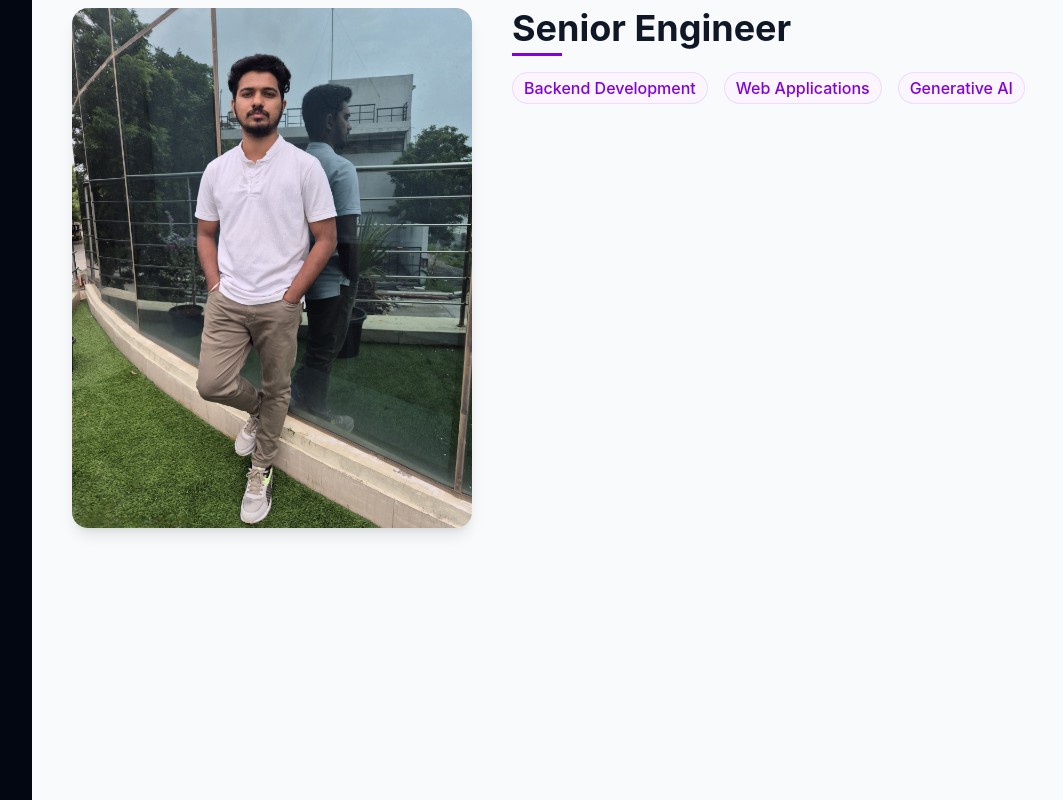
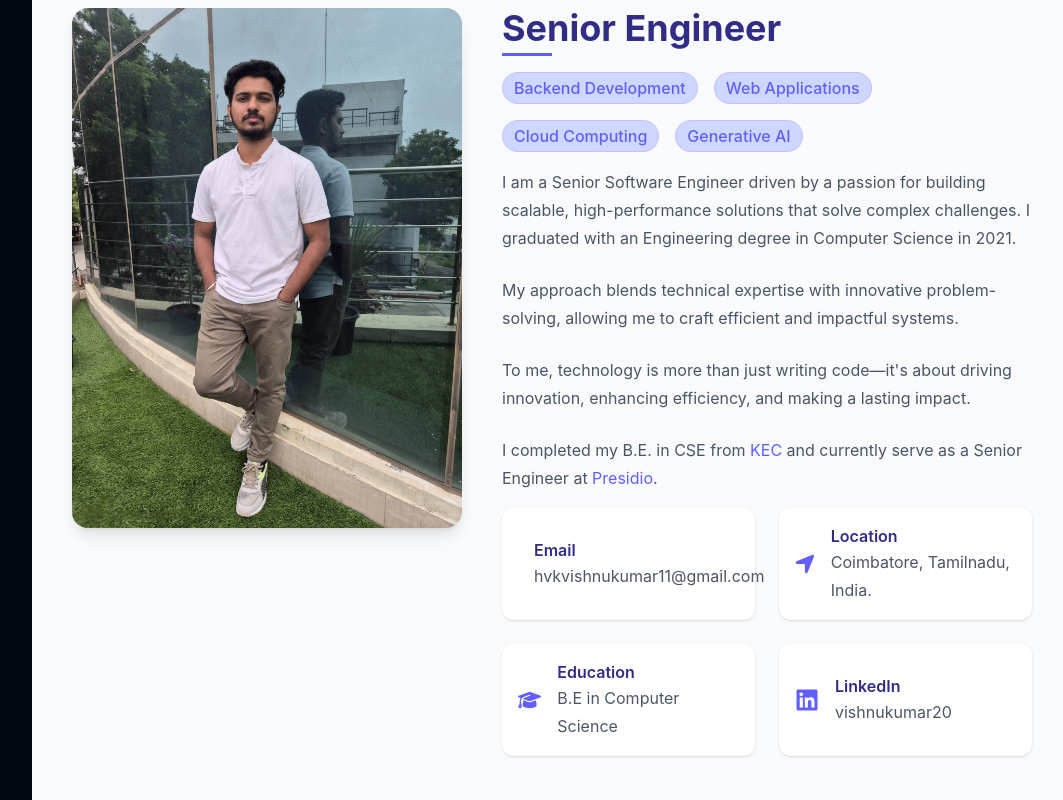
Before and after one commit to hvkvishnu/portfolio, a React (Vite) app: page / in a window 1280 px wide. Shown: the part 920-1720 px from the top of the page, without its empty margins (208-1271 px from the left). Built offline with nearby package versions, Linux system fonts and the light colour scheme.

Commit message:
update theme colors & moved info cards as reusable components

```diff
--- a/src/components/About.tsx
+++ b/src/components/About.tsx
@@ -1,10 +1,58 @@
+import {
+  FaEnvelope,
+  FaGraduationCap,
+  FaLinkedin,
+  FaLocationArrow,
+} from "react-icons/fa6";
+import InfoCards from "./common/InfoCard";
+import Badge from "./common/Badge";
+
 const About = () => {
-  const badgeStyle =
-    "inline-flex items-center rounded-full bg-purple-50 hover:bg-purple-600 px-3 py-1 text-md font-medium hover:text-white text-purple-700 ring-1 ring-purple-700/10 ring-inset transition-colors duration-300";
+  const skills = [
+    "Backend Development",
+    "Web Applications",
+    "Cloud Computing",
+    "Generative AI",
+  ];
+
+  const infoData = [
+    {
+      icon: <FaEnvelope className="icon" />,
+      title: "Email",
+      value: (
+        <a href="mailto:hvkvishnukumar11@gmail.com" className="link-line">
+          hvkvishnukumar11@gmail.com
+        </a>
+      ),
+    },
+    {
+      icon: <FaLocationArrow className="icon" />,
+      title: "Location",
+      value: "Coimbatore, Tamilnadu, India.",
+    },
+    {
+      icon: <FaGraduationCap className="icon" />,
+      title: "Education",
+      value: "B.E in Computer Science",
+    },
+    {
+      icon: <FaLinkedin className="icon" />,
+      title: "LinkedIn",
+      value: (
+        <a
+          href="https://www.linkedin.com/in/vishnukumarh20/"
+          target="_blank"
+          className="link-line"
+        >
+          vishnukumar20
+        </a>
+      ),
+    },
+  ];
 
   return (
     <section id="about" className="h-screen flex flex-col mt-10 px-10">
-      <h2 className="text-4xl font-bold mb-10">About Me</h2>
+      <h2 className="line-after header text-4xl font-bold mb-10">About Me</h2>
 
       <div className="flex flex-col md:flex-row gap-10">
         {/* Profile Image */}
@@ -16,18 +64,51 @@ const About = () => {
 
         {/* Description */}
         <div className="flex flex-col gap-4">
-          <h2 className="text-4xl font-bold">Senior Engineer</h2>
+          <h2 className="line-after header text-4xl font-bold">
+            Senior Engineer
+          </h2>
+          {/* Skill Badges */}
+          <Badge contents={skills} />
 
-          {/* Skill Badges */}
-          <div className="flex gap-4 flex-wrap">
-            {["Backend Development", "Web Applications", "Generative AI"].map(
-              (skill) => (
-                <span key={skill} className={badgeStyle}>
-                  {skill}
-                </span>
-              )
-            )}
+          <div className="description flex flex-col gap-6">
+            <p>
+              I am a Senior Software Engineer driven by a passion for building
+              scalable, high-performance solutions that solve complex
+              challenges. I graduated with an Engineering degree in Computer
+              Science in 2021.
+            </p>
+            <p>
+              My approach blends technical expertise with innovative
+              problem-solving, allowing me to craft efficient and impactful
+              systems.{" "}
+            </p>
+            <p>
+              To me, technology is more than just writing code—it's about
+              driving innovation, enhancing efficiency, and making a lasting
+              impact.
+            </p>
+            <p>
+              I completed my B.E. in CSE from{" "}
+              <a
+                className="link link-line"
+                href="https://kongu.ac.in/"
+                target="_blank"
+              >
+                KEC
+              </a>{" "}
+              and currently serve as a Senior Engineer at{" "}
+              <a
+                className="link link-line"
+                href="http://presidio.com"
+                target="_blank"
+              >
+                Presidio
+              </a>
+              .
+            </p>
           </div>
+
+          <InfoCards data={infoData} />
         </div>
       </div>
     </section>
--- a/src/components/Home.tsx
+++ b/src/components/Home.tsx
@@ -20,7 +20,7 @@ const Home = () => {
         transition={{ duration: 1 }}
         className="relative text-center z-10 mt-10"
       >
-        <h1 className="text-5xl md:text-6xl font-bold">Hello, I'm Vishnu</h1>
+        <h1 className="text-5xl md:text-6xl font-medium">Hello, I'm Vishnu</h1>
         <TypeAnimation
           sequence={[
             "An Engineer",
@@ -33,7 +33,7 @@ const Home = () => {
           wrapper="span"
           speed={30} // Typing speed
           repeat={Infinity} // Loop animation
-          className="text-2xl font-semibold text-blue-500"
+          className="text-2xl font-semibold text-indigo-400"
         />
       </motion.div>
 
@@ -48,7 +48,7 @@ const Home = () => {
           to="about"
           smooth={true}
           duration={700}
-          className="cursor-pointer"
+          className="cursor-pointer text-indigo-500"
         >
           <ChevronDown size={40} className="animate-bounce" />
         </Link>
--- /dev/null
+++ b/src/components/common/Badge.tsx
@@ -0,0 +1,18 @@
+const Badge = ({ contents }: { contents: string[] }) => {
+  return (
+    <div className="flex gap-4 flex-wrap">
+      {contents.map(
+        (skill) => (
+          <span
+            key={skill}
+            className="badge inline-flex items-center rounded-full  px-3 py-1 text-md font-medium ring-1 ring-purple-700/10 ring-inset"
+          >
+            {skill}
+          </span>
+        )
+      )}
+    </div>
+  );
+};
+
+export default Badge
--- /dev/null
+++ b/src/components/common/InfoCard.tsx
@@ -0,0 +1,28 @@
+import { JSX, ReactElement } from "react";
+
+const InfoCards = ({
+  data,
+}: {
+  data: { icon: JSX.Element; title: string; value: string | ReactElement }[];
+}) => {
+  return (
+    <div className="grid grid-cols-1 md:grid-cols-2 gap-6">
+      {data.map((item, index) => (
+        <div
+          key={index}
+          className="flex items-center gap-4 p-4 rounded-xl card-animation"
+        >
+          {item.icon}
+          <div>
+            <h4 className="text-base font-semibold header">
+              {item.title}
+            </h4>
+            <p className="description">{item.value}</p>
+          </div>
+        </div>
+      ))}
+    </div>
+  );
+};
+
+export default InfoCards;
--- a/src/components/sidebar/Profile.tsx
+++ b/src/components/sidebar/Profile.tsx
@@ -4,7 +4,7 @@ const Profile = () => {
     <div>
       {/* Profile Picture */}
       <img
-        className="w-40 h-40 p-1 rounded-full inset-ring-4 inset-ring-purple-600"
+        className="w-40 h-40 p-1 rounded-full inset-ring-4 inset-ring-indigo-500"
         src="src/assets/profile.jpeg"
         alt="Rounded avatar"
       />
@@ -14,20 +14,20 @@ const Profile = () => {
 
       {/* Social Icons */}
       <div className="mt-4 flex justify-center gap-4">
-        <div className="h-8 w-8 bg-gray-500/50 rounded-full hover:bg-purple-600 transition">
+        <div className="h-8 w-8 badge rounded-full">
           <a
             href="https://www.linkedin.com/in/vishnukumarh20/"
             target="_blank"
             rel="noopener noreferrer"
-            className="flex items-center justify-center gap-2 text-slate-50 mt-2 "
+            className="flex items-center justify-center gap-2 mt-2 "
           >
             <FaLinkedin className="h-4 w-4" />
           </a>
         </div>
-        <div className="h-8 w-8 bg-gray-500/50 rounded-full hover:bg-purple-600 transition">
+        <div className="h-8 w-8 badge rounded-full">
           <a
             href="mailto:hvkvishnukumar11@gmail.com"
-            className="flex items-center justify-center gap-2 text-slate-50 mt-2"
+            className="flex items-center justify-center gap-2 mt-2"
           >
             <FaGoogle className="h-4 w-4" />
           </a>
--- a/src/index.css
+++ b/src/index.css
@@ -71,7 +71,39 @@ button:focus-visible {
 }
 
 @layer components {
-  h2 {
-    @apply relative pb-2 after:content-[''] after:absolute after:w-[50px] after:h-[3px] after:bottom-0 after:left-0 after:bg-purple-700;
+  .badge {
+    @apply bg-indigo-300/50 hover:bg-indigo-600 dark:bg-gray-700/50 hover:text-white text-indigo-500 transition-colors duration-300;
+  }
+
+  .header {
+    @apply text-indigo-900 dark:text-indigo-600;
+  }
+
+  .line-after {
+    @apply relative pb-2 after:content-[''] after:absolute after:w-[50px] after:h-[3px] after:bottom-0 after:left-0 after:bg-indigo-500;
+  }
+
+  .link {
+    @apply text-indigo-500 hover:text-indigo-800 dark:hover:text-indigo-600 transition-colors;
+  }
+
+  .link-line {
+    @apply relative after:content-[''] after:absolute after:left-0 after:bottom-[-2px]
+    after:w-full after:h-[2px] after:bg-indigo-500
+    after:scale-x-0 after:origin-bottom-right
+    after:transition-transform after:duration-300 after:ease-out
+    hover:after:scale-x-100 hover:after:origin-bottom-left;
+  }
+
+  .description {
+    @apply text-base/7 text-gray-600 dark:text-gray-400;
+  }
+
+  .card-animation {
+    @apply shadow-sm hover:shadow-md delay-150 duration-300 transition-all ease-in-out hover:-translate-y-1 hover:scale-105 bg-white dark:bg-gray-800 dark:border-gray-700;
+  }
+
+  .icon {
+   @apply w-6 h-6 text-indigo-500
   }
 }
```
